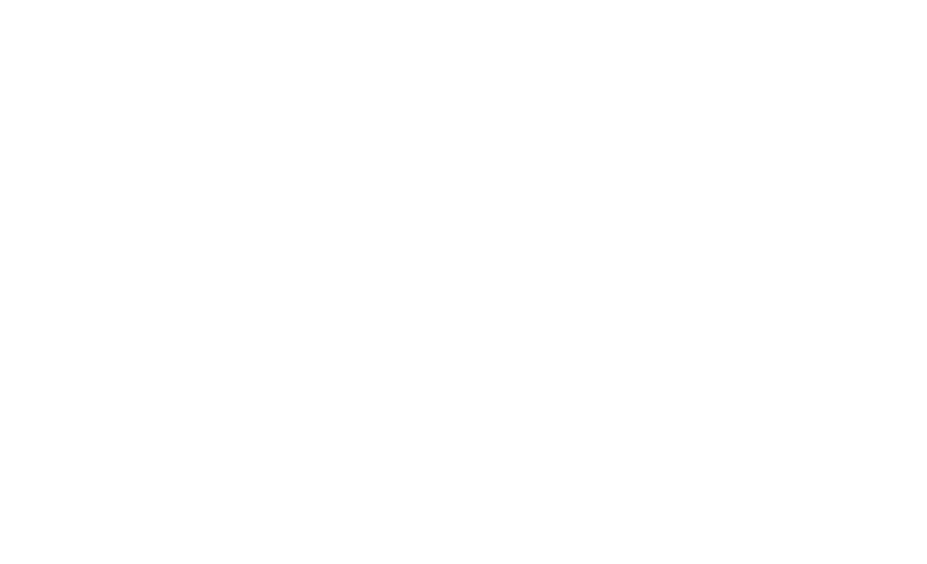
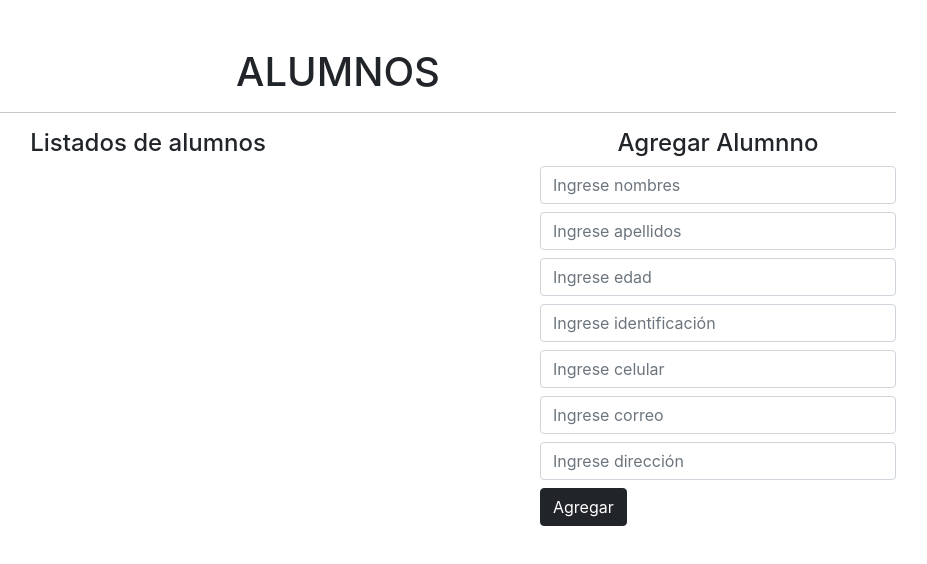
Before and after one commit to devatunes/proyecto-react-firebase, a React (Create React App) app: page / in a window 1280 px wide. Shown: the top 564 px of the page, without its empty margins (302-1229 px from the left). Built offline with nearby package versions, Linux system fonts and the light colour scheme.

Commit message:
Version 1

```diff
--- a/public/index.html
+++ b/public/index.html
@@ -3,6 +3,7 @@
   <head>
     <meta charset="utf-8" />
     <link rel="icon" href="%PUBLIC_URL%/favicon.ico" />
+    <link href="https://cdn.jsdelivr.net/npm/bootstrap@5.1.3/dist/css/bootstrap.min.css" rel="stylesheet" integrity="sha384-1BmE4kWBq78iYhFldvKuhfTAU6auU8tT94WrHftjDbrCEXSU1oBoqyl2QvZ6jIW3" crossorigin="anonymous">
     <meta name="viewport" content="width=device-width, initial-scale=1" />
     <meta name="theme-color" content="#000000" />
     <meta
--- a/src/App.js
+++ /dev/null
@@ -1,11 +0,0 @@
-import './App.css';
-
-function App() {
-  return (
-    <div className="App">
-
-    </div>
-  );
-}
-
-export default App;
--- /dev/null
+++ b/src/App.jsx
@@ -0,0 +1,207 @@
+import './App.css';
+import { nanoid } from 'nanoid';
+import React from 'react';
+
+function App() {
+  const [nombres, setNombres] = React.useState('')
+  const [apellidos, setApellidos] = React.useState('')
+  const [edad, setEdad] = React.useState('')
+  const [identificacion, setIdentificacion] = React.useState('')
+  const [celular, setCelular] = React.useState('')
+  const [correo, setCorreo] = React.useState('')
+  const [direccion, setDireccion] = React.useState('')
+  const [alumnos, setAlumnos] = React.useState([])
+  const [id, setId] = React.useState('')
+  const [error, setError] = React.useState(null)
+  const [modoEdicion, setModoEdicion] = React.useState(false)
+
+  const agregarAlumno = e => {
+    e.preventDefault()
+
+    if(!(nombres.trim()&&apellidos.trim()&&edad.trim()&&identificacion.trim()&&celular.trim()&&correo.trim()&&direccion.trim())){
+      setError('Digite los datos faltantes')
+      return
+    }
+
+    setAlumnos([
+      ...alumnos,
+      {id: nanoid(), nombresAlumno:nombres, apellidosAlumno:apellidos, edadAlumno:edad, identificacionAlumno:identificacion, celularAlumno:celular, correoAlumno:correo, direccionAlumno:direccion}
+    ])
+
+    setNombres('')
+    setApellidos('')
+    setEdad('')
+    setIdentificacion('')
+    setCelular('')
+    setCorreo('')
+    setDireccion('')
+    setId('')
+    setError(null)
+  }
+
+  const eliminarAlumno = id => {
+    const arrayAux = alumnos.filter(item => item.id !== id)
+    setAlumnos(arrayAux)
+  }
+
+  const editar = item =>{
+    setError(null)
+    setModoEdicion(true)
+    setNombres(item.nombresAlumno)
+    setApellidos(item.apellidosAlumno)
+    setEdad(item.edadAlumno)
+    setIdentificacion(item.identificacionAlumno)
+    setCelular(item.celularAlumno)
+    setCorreo(item.correoAlumno)
+    setDireccion(item.direccionAlumno)
+    setId(item.id)
+  }
+
+  const cancelar = () =>{
+    setModoEdicion(false)
+    setNombres('')
+    setApellidos('')
+    setEdad('')
+    setIdentificacion('')
+    setCelular('')
+    setCorreo('')
+    setDireccion('')
+    setId('')
+    setError(null)
+  }
+
+  const editarAlumno = e =>{
+    e.preventDefault()
+    if(!(nombres.trim()&&apellidos.trim()&&edad.trim()&&identificacion.trim()&&celular.trim()&&correo.trim()&&direccion.trim())){
+      setError('Digite los datos faltantes')
+      return
+    }
+
+    const arrayEditado = alumnos.map(
+      item => item.id=== id ? {id:id, nombresAlumno:nombres, apellidosAlumno:apellidos, edadAlumno:edad, identificacionAlumno:identificacion, celularAlumno:celular, correoAlumno:correo, direccionAlumno:direccion} : item
+      )
+
+      setAlumnos(arrayEditado)
+      setNombres('')
+      setApellidos('')
+      setEdad('')
+      setIdentificacion('')
+      setCelular('')
+      setCorreo('')
+      setDireccion('')
+      setId('')
+      setError(null)
+      setModoEdicion(false)
+  }
+
+  return (
+    <div className="container mt-5">
+      <h1 className="text-center">ALUMNOS</h1>
+      <hr />
+      <div className="row">
+        <div className="col-8">
+          <h4 className="text-center">Listados de alumnos</h4>
+          <ul className="list-group">
+            {
+              alumnos.map(item => (
+                <li className="list-group-item" key={item.id}>
+                  <span className="lead">{item.nombresAlumno}</span>
+                      <button
+                        className='btn btn-danger btn-sm float-end mx-2'
+                        onClick={() => eliminarAlumno(item.id)}>Eliminar</button>
+                      <button
+                      className='btn btn-warning btn-sm float-end'
+                      onClick ={() => editar(item)}>Editar</button>
+                </li>
+              ))
+            }
+          </ul>
+        </div>
+        <div className="col-4">
+          <h4 className="text-center">
+            {
+              modoEdicion ? 'Editar Alumno' : 'Agregar Alumnno'
+            }
+          </h4>
+          <form onSubmit={modoEdicion ? editarAlumno : agregarAlumno}>
+            {
+              error ? <span className='text-danger'>{error}</span> : null
+            }
+
+            <input
+              type="text"
+              className='form-control mb-2'
+              placeholder='Ingrese nombres'
+              onChange={e => setNombres(e.target.value)}
+              value = {nombres}
+            />
+            <input
+              type="text"
+              className='form-control mb-2'
+              placeholder='Ingrese apellidos'
+              onChange={e => setApellidos(e.target.value)}
+              value = {apellidos}
+            />
+            <input
+              type="number"
+              className='form-control mb-2'
+              placeholder='Ingrese edad'
+              onChange={e => setEdad(e.target.value)}
+              value = {edad}
+            />
+            <input
+              type="number"
+              className='form-control mb-2'
+              placeholder='Ingrese identificación'
+              onChange={e => setIdentificacion(e.target.value)}
+              value = {identificacion}
+            />
+            <input
+              type="number"
+              className='form-control mb-2'
+              placeholder='Ingrese celular'
+              onChange={e => setCelular(e.target.value)}
+              value = {celular}
+            />
+            <input
+              type="mail"
+              className='form-control mb-2'
+              placeholder='Ingrese correo'
+              onChange={e => setCorreo(e.target.value)}
+              value = {correo}
+            />
+            <input
+              type="text"
+              className='form-control mb-2'
+              placeholder='Ingrese dirección'
+              onChange={e => setDireccion(e.target.value)}
+              value = {direccion}
+            />
+
+
+            {
+              modoEdicion ?
+              (<>
+                <button
+                className="btn btn-warning btn-block"
+                type='submit'>Editar</button>
+                <button
+                className="btn btn-dark btn-block mx-2"
+                onClick ={() => cancelar()}>Cancelar</button>
+                </>)
+                :
+                (<button
+                  className="btn btn-dark btn-block"
+                  type='submit'>Agregar</button>
+                  )
+            }
+
+          </form>
+        </div>
+      </div>
+
+    </div>
+  );
+}
+
+export default App;
```
